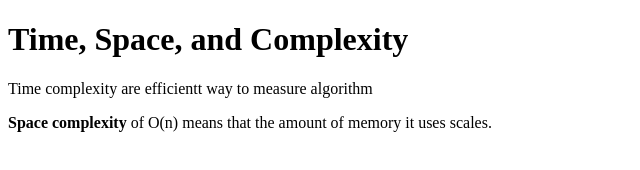
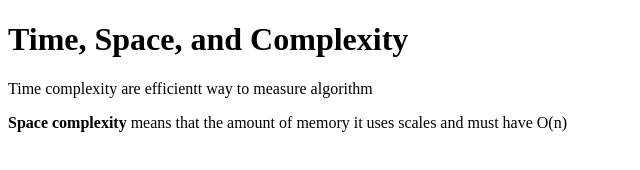
Before and after one commit to acciojob/time-and-space-complexity-aashxs, a website: page main.html in a window 1280 px wide. Shown: the whole page, without its empty margins (0-640 px from the left). Drawn offline with Linux system fonts and the light colour scheme.

Commit message:
created a submission

```diff
--- a/main.html
+++ b/main.html
@@ -10,8 +10,8 @@
 	<!-- the entire body must be written by student -->
 	<h1>Time, Space, and Complexity</h1>
   <p>Time complexity are efficientt way to measure algorithm</p>
-    <p> <b> Space complexity </b> of O(n) means that the amount of memory
-         it uses scales. </p>
+    <p> <b> Space complexity </b> means that the amount of memory
+         it uses scales and must have O(n) </p>
 
     <script type="text/javascript" src="./script.js">
 </script>
```
